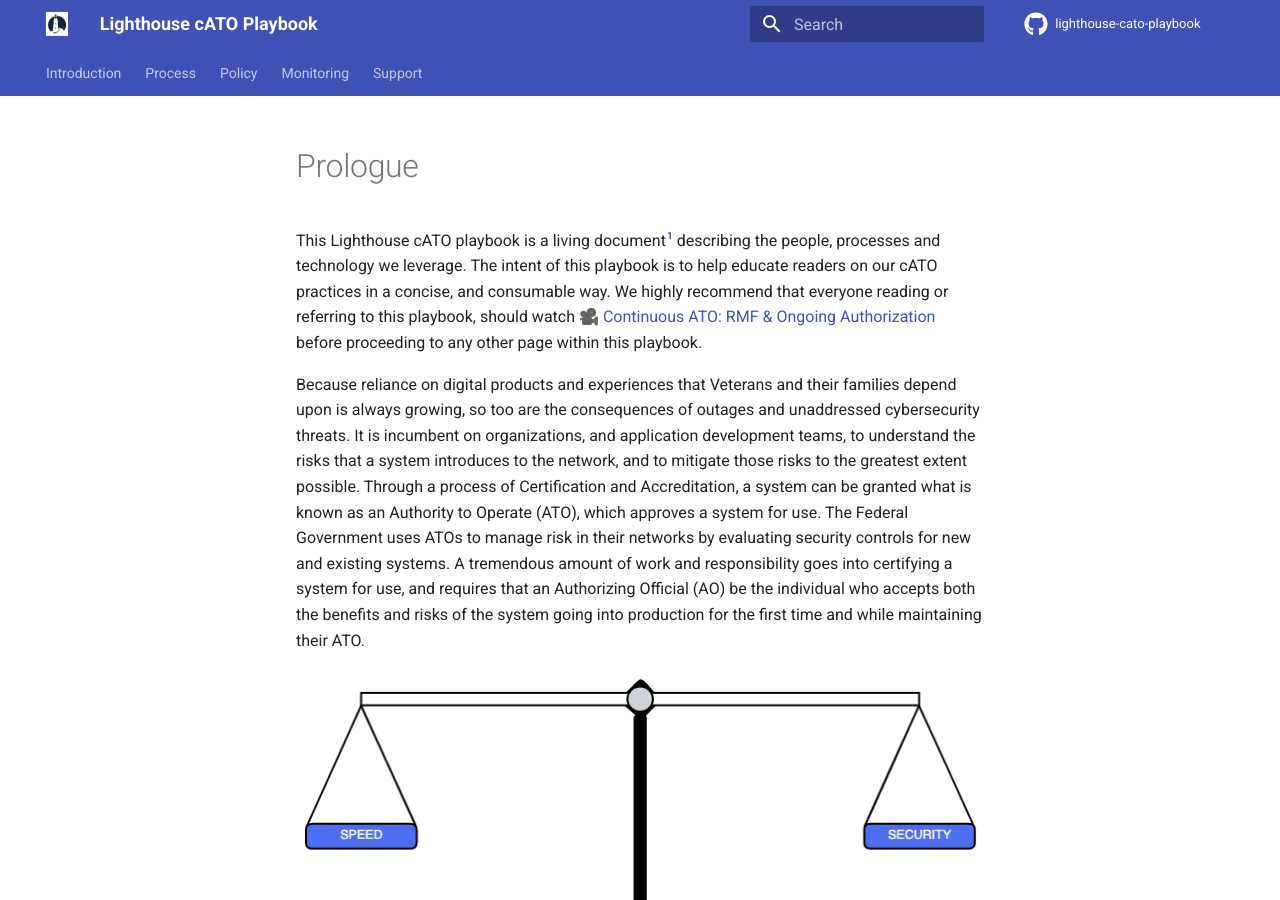
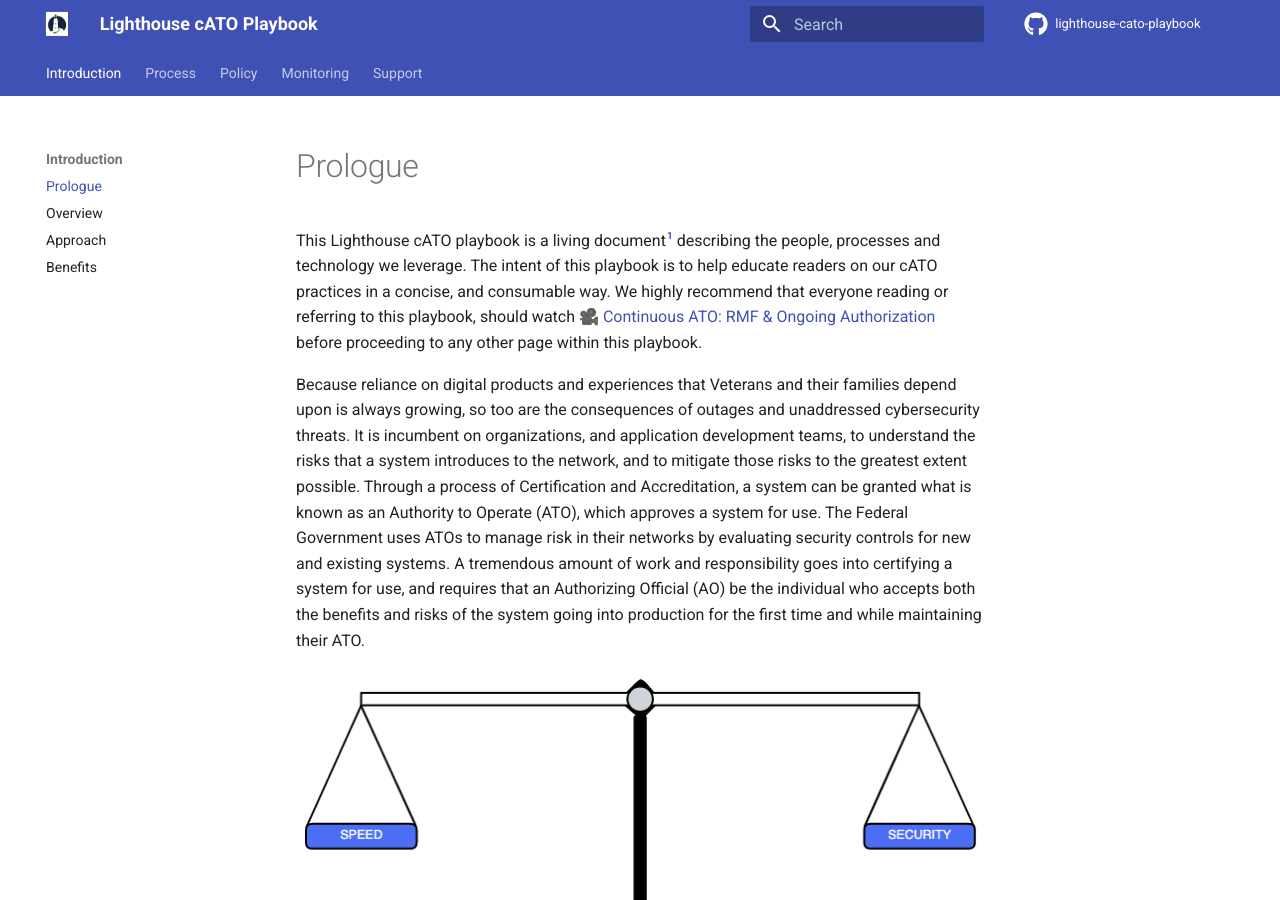
Before and after one commit to rise8-us/cato-playbook, an MkDocs documentation site: the page built from docs/index.md, in a window 1280 px wide and 900 px high. Built offline with MkDocs 1.6.1 and Material for MkDocs 9.7.7, drawn with Linux system fonts in a browser that asks for light colours; comment, search, counter and statistics services are not loaded; some of the changed lines change nothing that is shown.

Commit message:
Update mkdocs.yml

```diff
--- a/mkdocs.yml
+++ b/mkdocs.yml
@@ -38,7 +38,7 @@ plugins:
   - print-site
 nav:
   - 'Introduction':
-      - 'Prologue': 'prologue.md'
+      - 'Prologue': 'index.md'
       - 'Overview': 'overview.md'
       - 'Approach': 'approach.md'
       - 'Benefits': 'benefits.md'
```
